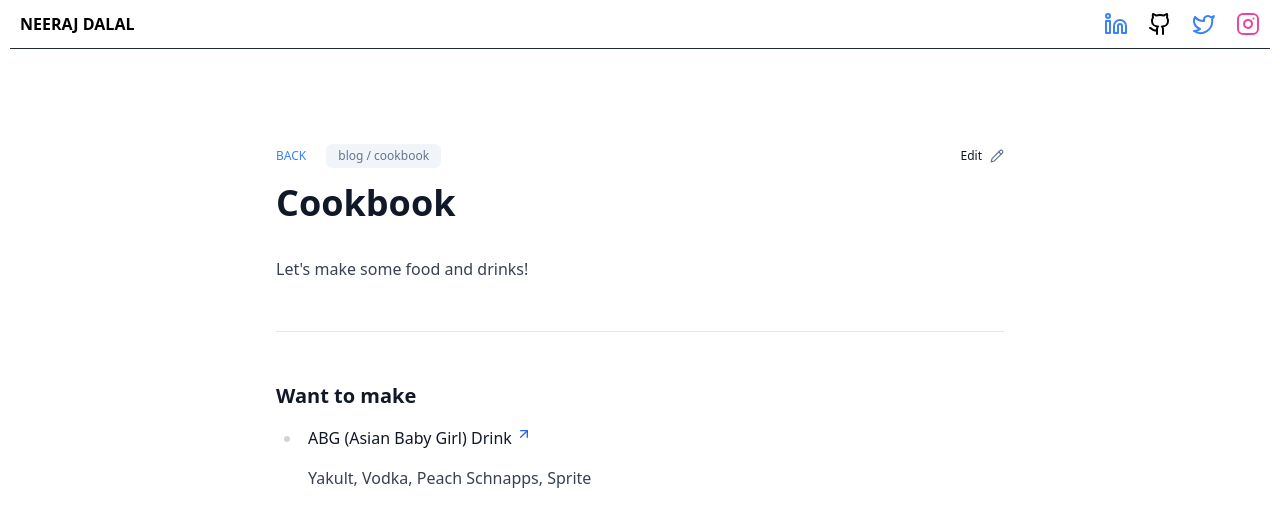
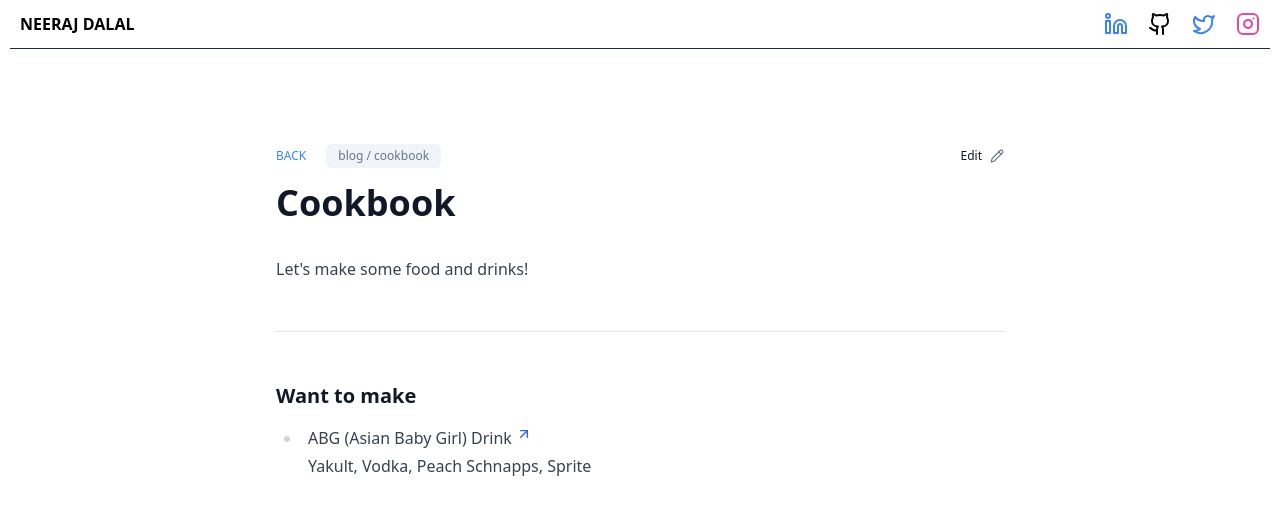
Before and after one commit to nrjdalal/v0.nrjdalal.com, a Next.js app: page /blog/cookbook in a window 1280 px wide. Shown: the top 526 px of the page. Built offline with nearby package versions, Linux system fonts and the light colour scheme; no server answers.

Commit message:
updated cookbook with MdxLink

```diff
--- a/src/app/(mdx)/blog/cookbook/page.mdx
+++ b/src/app/(mdx)/blog/cookbook/page.mdx
@@ -1,4 +1,4 @@
-import { ArrowUpRight } from 'lucide-react'
+import { MdxLink } from '@/components/blogElements'
 
 export const metadata = {
   title: 'Cookbook',
@@ -14,5 +14,7 @@ export const metadata = {
 
 ### Want to make
 
-- [<p className="flex gap-1">ABG (Asian Baby Girl) Drink<ArrowUpRight className="mt-0.5 h-4 w-4 text-blue-600" /></p>](https://www.instagram.com/reel/CwQGZzUqv46/?igsh=MWk4bjd5ZmkxZWN2Zw==)
+- <MdxLink href="https://www.instagram.com/reel/CwQGZzUqv46/?igsh=MWk4bjd5ZmkxZWN2Zw==">
+    ABG (Asian Baby Girl) Drink
+  </MdxLink>
   Yakult, Vodka, Peach Schnapps, Sprite
```
